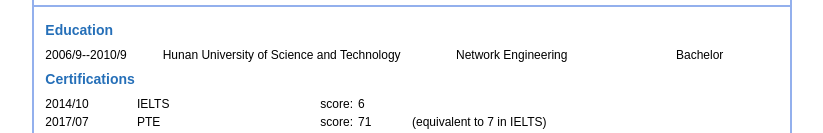
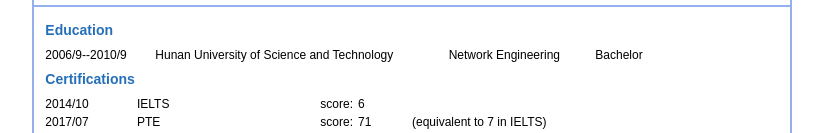
Before and after one commit to roughChilli/roughChilli.github.io, a plain HTML site: page resume/zach_software_engineer_0412871649.html in a window 1280 px wide. Shown: the part 1919-2052 px from the top of the page, without its empty margins (228-1051 px from the left). Drawn offline with Linux system fonts and the light colour scheme.

Commit message:
education section width modified

```diff
--- a/resume/zach_software_engineer_0412871649.html
+++ b/resume/zach_software_engineer_0412871649.html
@@ -512,10 +512,10 @@
                         <table width="100%" border="0" cellspacing="0" cellpadding="0" class="table_set">
                             <tbody>
                                 <tr>
-                                    <td class="text_left">2006/9--2010/9</td>
+                                    <td width="15%" class="text_left">2006/9--2010/9</td>
                                     <td width="40%" class="text">Hunan University of Science and Technology</td>
-                                    <td width="30%" class="text">Network Engineering</td>
-                                    <td width="14%" class="text">Bachelor</td>
+                                    <td width="20%" class="text">Network Engineering</td>
+                                    <td class="text">Bachelor</td>
                                 </tr>
                             </tbody>
                         </table>
```
